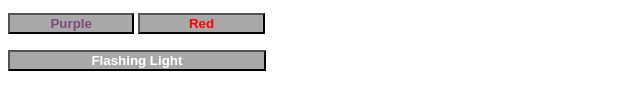
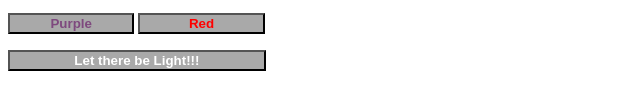
Before and after one commit to DevWesleyLima/LightBulb-JS, a plain HTML site: page Index.html in a window 1280 px wide. Shown: the part 381-490 px from the top of the page, 0-640 px from the left. Drawn offline with Linux system fonts and the light colour scheme.

Commit message:
Fixed the .gif Bttn Label and added the README.md file to this project

```diff
--- a/Index.html
+++ b/Index.html
@@ -91,7 +91,7 @@
         <button type="button" style="width: 10%; color: red; font-weight: bold; background-color: darkgrey;" onclick="light(5)">Red</button>
     </p>
     <p>
-        <button type="button" style="width: 20.4%; color: white; font-weight: bold; background-color: darkgrey;" onclick="light(6)">Flashing Light</button>
+        <button type="button" style="width: 20.4%; color: white; font-weight: bold; background-color: darkgrey;" onclick="light(6)">Let there be Light!!!</button>
     </p>
 </body>
 </html>
```
Also changed, not shown: 1 other file.
